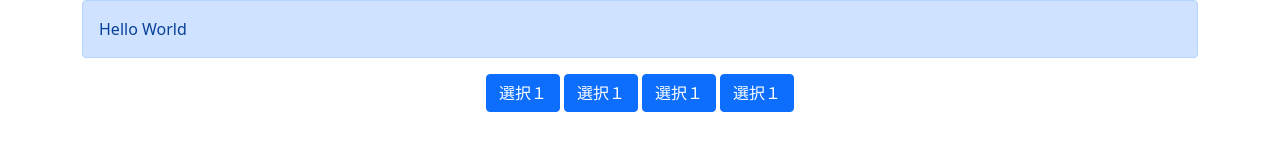
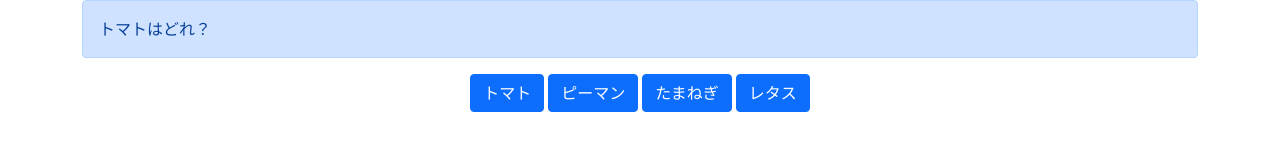
Before and after one commit to nanasuzi/javascript-practice, a plain HTML site: page JavaScriptーpractice/index.html in a window 1280 px wide. Drawn offline with nearby package versions, Linux system fonts and the light colour scheme.

Commit message:
選択肢・問題文追加

```diff
--- a/JavaScriptーpractice/index.html
+++ b/JavaScriptーpractice/index.html
@@ -11,15 +11,15 @@
 
 <body>
   <div class="container">
-    <div class="js-question alert alert-primary" role="alert">
+    <div id="js-question" class="alert alert-primary" role="alert">
       Hello World
     </div>
 
     <div class="d-flex justify-content-center">
-      <div type="button" class="btn btn-primary">選択１</div>
-      <div type="button" class="ms-1 btn btn-primary">選択１</div>
-      <div type="button" class="ms-1 btn btn-primary">選択１</div>
-      <div type="button" class="ms-1 btn btn-primary">選択１</div>
+      <button type="button" class="btn btn-primary">選択１</button>
+      <button type="button" class="ms-1 btn btn-primary">選択１</button>
+      <button type="button" class="ms-1 btn btn-primary">選択１</button>
+      <button type="button" class="ms-1 btn btn-primary">選択１</button>
     </div>
   </div>
 
--- a/JavaScriptーpractice/index.js
+++ b/JavaScriptーpractice/index.js
@@ -1,5 +1,16 @@
 const question = 'トマトはどれ？';
 const answers = [
-  'トマト', 'ピーマン', 'たまねぎ', 'レタス'
+  'トマト',
+  'ピーマン',
+  'たまねぎ',
+  'レタス'
 ];
 const correct = 'トマト';
+
+
+console.log(document.getElementById('js-question').textContent = question);
+
+document.getElementsByTagName('button')[0].textContent = answers[0];
+document.getElementsByTagName('button')[1].textContent = answers[1];
+document.getElementsByTagName('button')[2].textContent = answers[2];
+document.getElementsByTagName('button')[3].textContent = answers[3];
```
